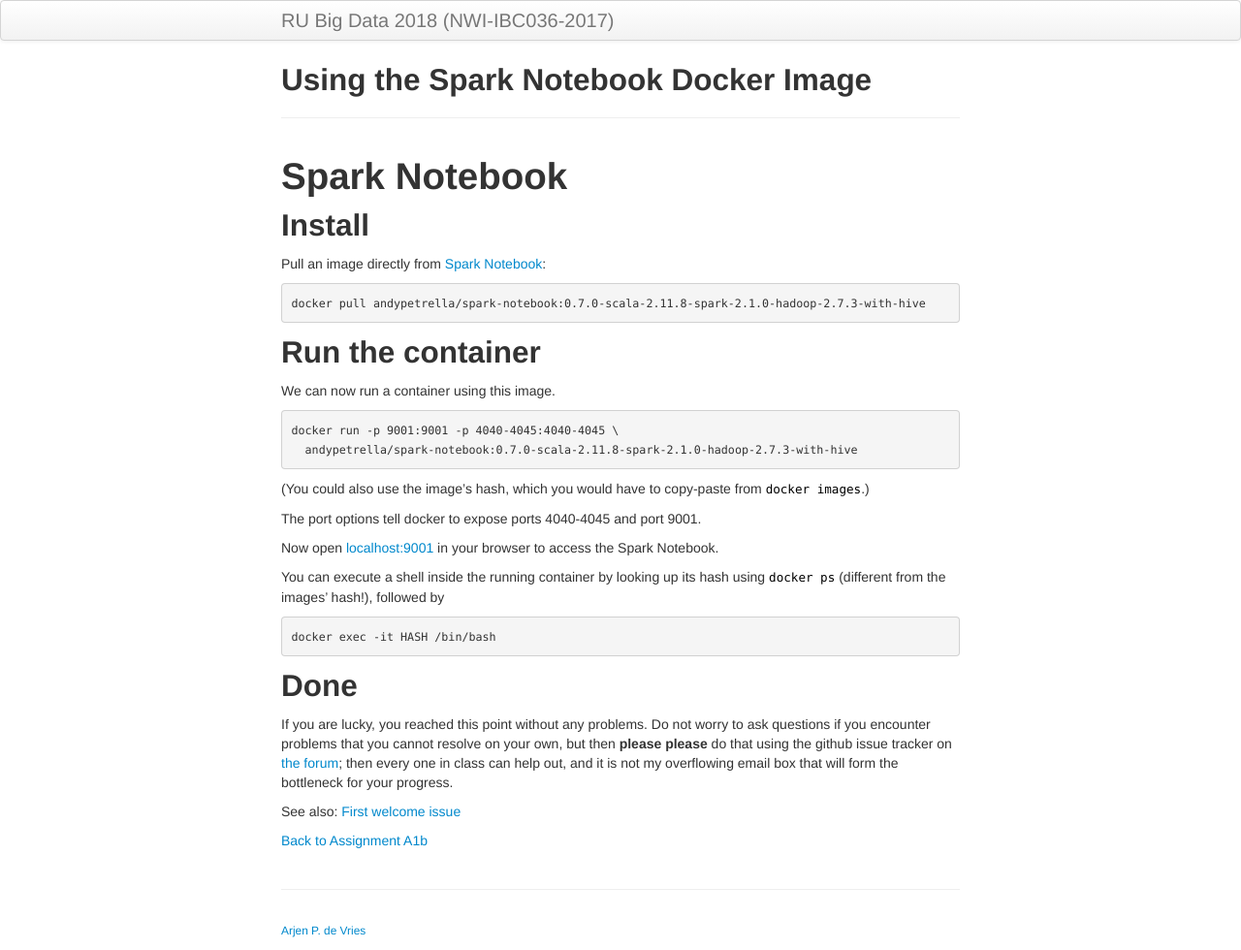
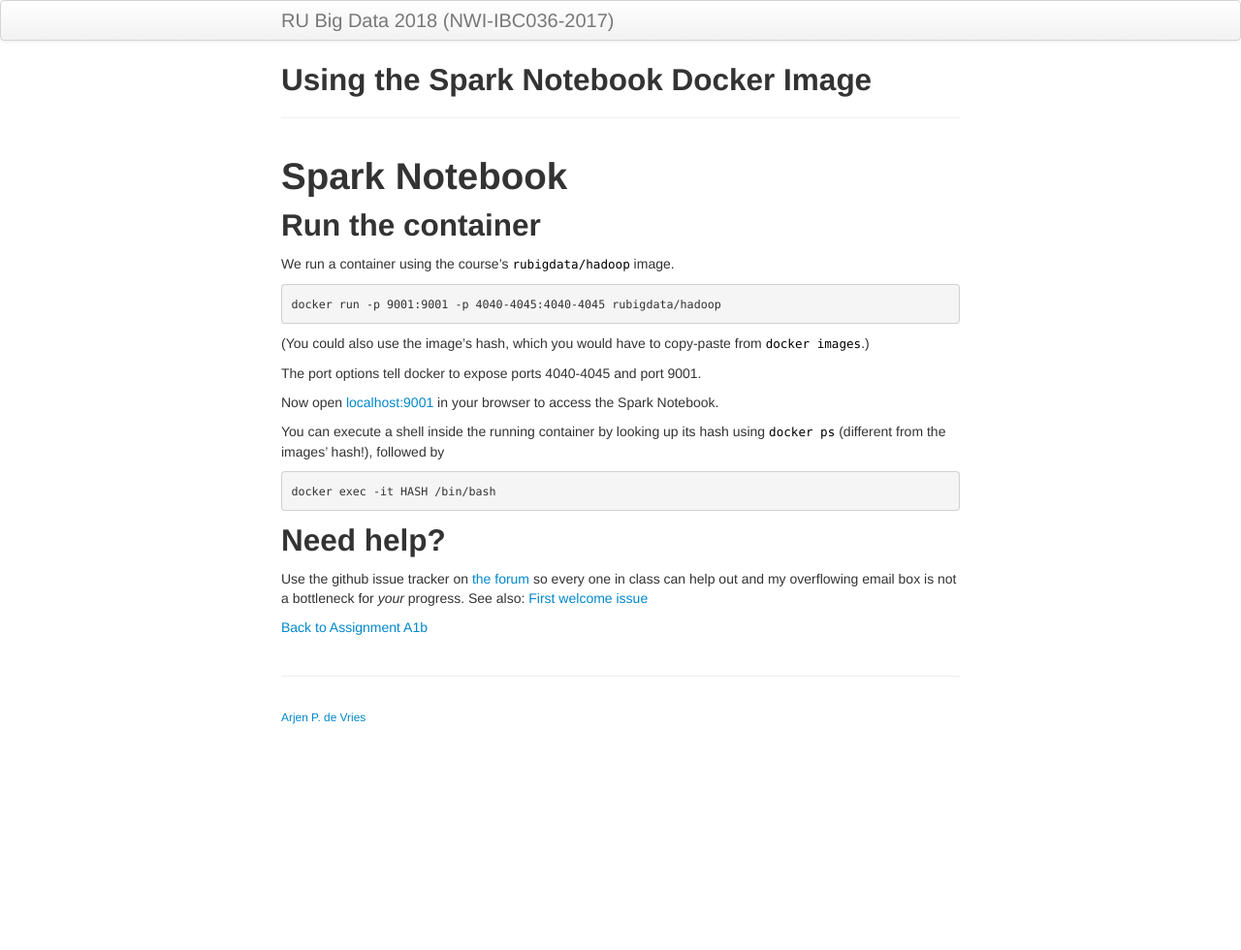
Before and after one commit to Thelukepet/course, a Jekyll site: the page built from background/spark-notebook.md, in a window 1280 px wide. Shown: the whole page at 97% size. Built offline with Jekyll 4.4.1, drawn with Linux system fonts in a browser that asks for light colours; after the commit the page ends 900 px from its top, so only the background shows below that.

Commit message:
Updated to using the course's own Docker image.

````diff
--- a/background/spark-notebook.md
+++ b/background/spark-notebook.md
@@ -6,19 +6,21 @@ description: How to use the Spark Notebook Docker Image on the machines in the H
 
 # Spark Notebook
 
+<!--
 ## Install
 
 Pull an image directly from [Spark Notebook](http://spark-notebook.io):
+
 ```
 docker pull andypetrella/spark-notebook:0.7.0-scala-2.11.8-spark-2.1.0-hadoop-2.7.3-with-hive
 ```
+-->
 
 ## Run the container
 
-We can now run a container using this image.
+We run a container using the course's `rubigdata/hadoop` image.
 
-    docker run -p 9001:9001 -p 4040-4045:4040-4045 \
-      andypetrella/spark-notebook:0.7.0-scala-2.11.8-spark-2.1.0-hadoop-2.7.3-with-hive
+    docker run -p 9001:9001 -p 4040-4045:4040-4045 rubigdata/hadoop
 
 (You could also use the image's hash, which you would have to copy-paste from `docker images`.)
 
@@ -31,13 +33,10 @@ You can execute a shell inside the running container by looking up its hash usin
 
     docker exec -it HASH /bin/bash
 
-## Done
+## Need help?
 
-If you are lucky, you reached this point without any problems. Do not worry to ask questions if you encounter
-problems that you cannot resolve on your own, but then **please please** do that using
-the github issue tracker on [the forum](https://github.com/rubigdata/forum-2017/); then every one in class can help out,
-and it is not my overflowing email box that will form the bottleneck for your progress.
-
-See also: [First welcome issue](https://github.com/rubigdata/forum-2017/issues/1)
+Use the github issue tracker on [the forum](https://github.com/rubigdata/forum-2018/) so every one
+in class can help out and my overflowing email box is not a bottleneck for _your_ progress.
+See also: [First welcome issue](https://github.com/rubigdata/forum-2018/issues/1)
 
 [Back to Assignment A1b](../assignments/A1b-docker.html)
````
